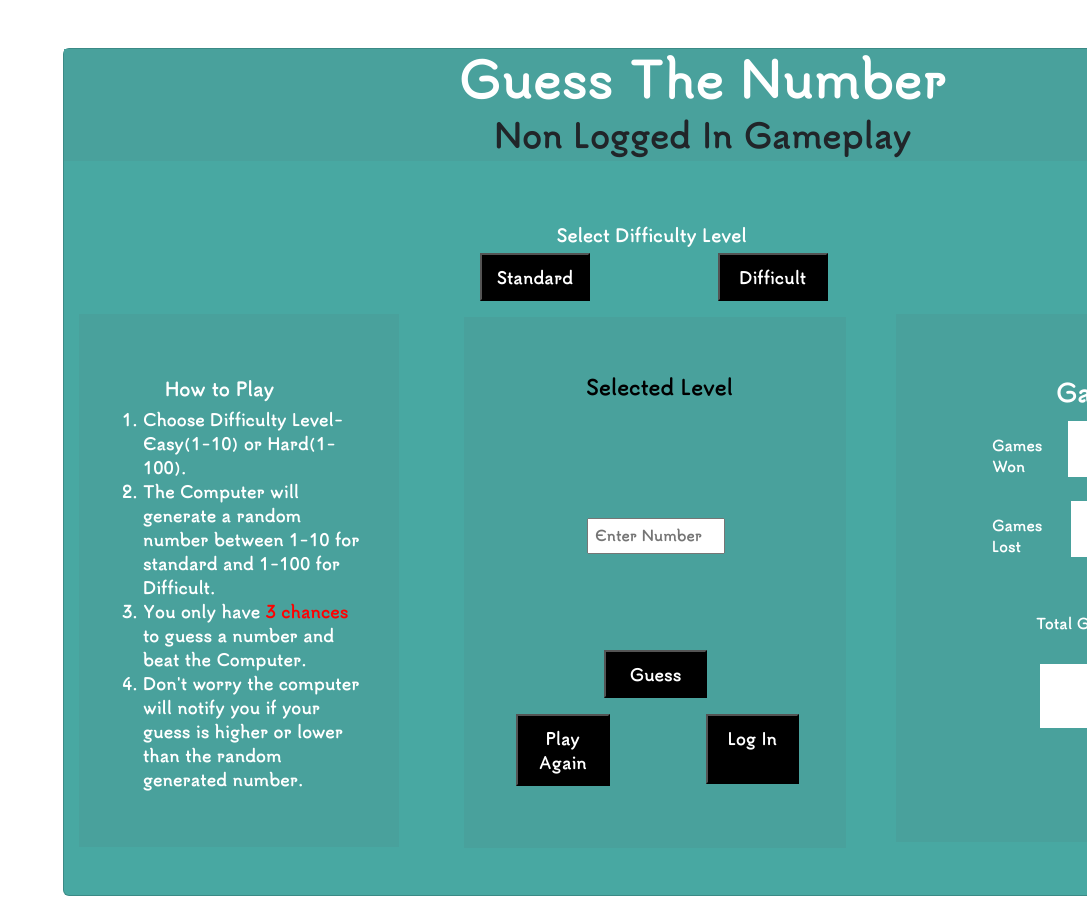
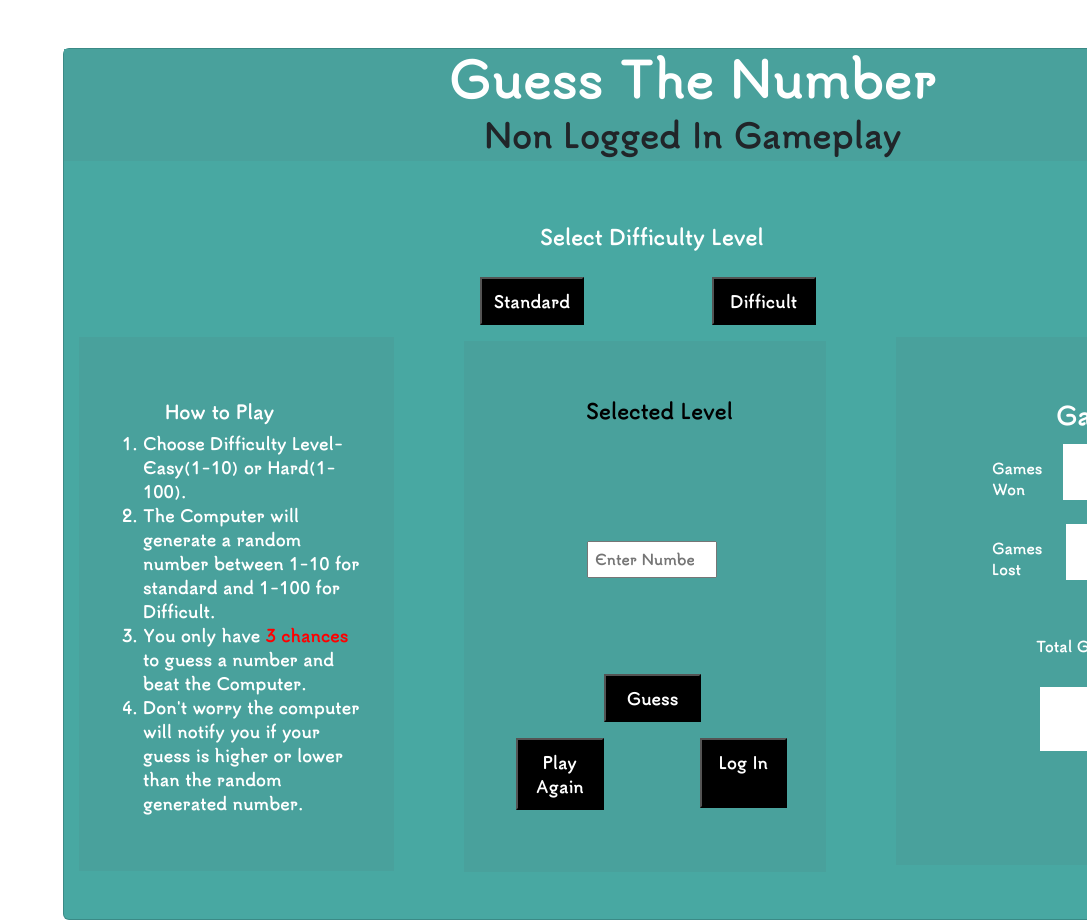
Before and after one commit to AndrewIMLEx/Learning-Project, a React app: page / in a window 1280 px wide. Shown: the top 920 px of the page, without its empty margins (193-1280 px from the left). Before the commit the page ends 896 px from the top, so only its background shows below. Built offline with nearby package versions, Linux system fonts and the light colour scheme.

Commit message:
add max dimensions to style

```diff
--- a/src/Homepage/Levels.jsx
+++ b/src/Homepage/Levels.jsx
@@ -9,8 +9,6 @@ class Levels extends React.Component{
             tooHightooLow: "",
             standardNum: [],
             difficultNum: [],
-            gameStarted: false,
-            gameEnded: false
         };
         this.standard = this.standard.bind(this);
         this.difficult = this.difficult.bind(this);
@@ -24,8 +22,6 @@ class Levels extends React.Component{
             input: [],
             tooHightooLow:"" ,
             guessNumber: "",
-            gameStarted: false,
-            gameEnded: false
     })
     }
     standard(e){
@@ -63,11 +59,16 @@ clickedbuttonGuess(e){
     let startNewDifficultGame = this.state.difficultNum;
     let guessedValue = this.state.input;
 
+    console.log(`selected level is ${this.state.levelSelected}`);
+    console.log(`Input number is ${guessedValue}`);
+    console.log(`standard is ${startNewStandardGame}`);
+    console.log(`difficult is ${startNewDifficultGame}`);
+
     if(guessedValue == "" || guessedValue < 0 || guessedValue > 100){
         this.setState({tooHightooLow:'Enter valid number',
         });
-    }
-    else if(this.standard){
+    };
+    if(this.standard){
         if(guessedValue == startNewStandardGame){
             this.setState({tooHightooLow:'Good Job!Correct'});
         }if(guessedValue < startNewStandardGame){
@@ -84,13 +85,13 @@ clickedbuttonGuess(e){
         }if(guessedValue  > startNewDifficultGame){
             this.setState({tooHightooLow:'Wrong!too High'});
         }
-    }
+    };
 }
 render(){
     return(
         <>
         <div className="levelselect">
-        <h5 style={{color: "white",fontSize:"17px",marginLeft:'4.5em'}}>Select Difficulty Level</h5>
+        <h5 style={{color: "white",fontWeight:"bolder",fontSize:"20px",marginLeft:'3em',paddingBottom:'1em'}}>Select Difficulty Level</h5>
         <button id="standard"  onClick ={this.standard}>Standard</button>
         <button id="difficult" onClick ={this.difficult}>Difficult</button>
         </div>
--- a/src/style.css
+++ b/src/style.css
@@ -1,13 +1,13 @@
 @font-face{
   font-family: tsukimi-rounded;
   src: url(../src/fonts/ttf/TsukimiRounded-Bold.ttf);
-}
-@media only screen and (min-width: 1024px) {
 }
 *{
     font-family: tsukimi-rounded;
     margin:0;
     padding:0;
+    max-width: 1260px;
+    max-height:1200px
 }
 button{
     padding :10px;
```
Also changed, not shown: 1 other file (tests, documents, lock files or other folders).
